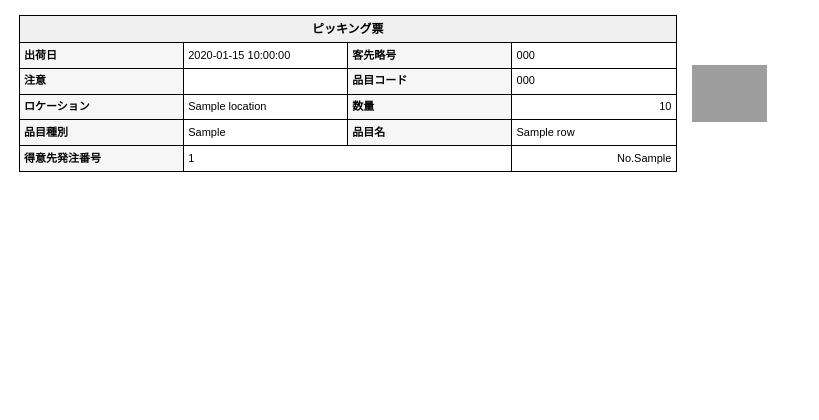
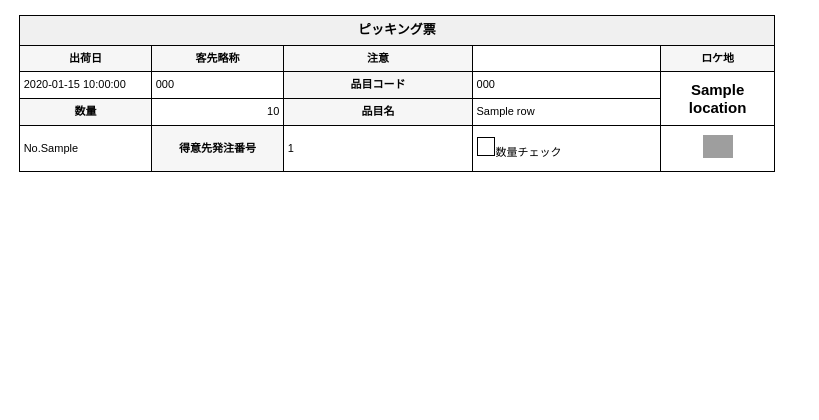
Before and after one commit to tenntya/pickingsystem, a Python web app: template src/templates/product_list_table.html in a window 1280 px wide. Shown: the top 420 px of the page, without its empty margins (0-819 px from the left). Run offline with Jinja, Linux system fonts and the light colour scheme; the template is opened without the code that fills it: most values are stand-ins (such as "Sample title", 1, 10 or a date in 2020); grey boxes are pictures that could not be loaded.

Commit message:
Adjust QR code styling in picking template

```diff
--- a/src/templates/product_list_table.html
+++ b/src/templates/product_list_table.html
@@ -1,15 +1,22 @@
 <!DOCTYPE html>
+
 <html lang="ja">
+
 <head>
+
     <meta charset="UTF-8">
+
     <title>ピッキング票 印刷用</title>
+
     <style>
+
         @page {
             size: A4;
             margin: 0;
         }
 
         html,
+
         body {
             width: 210mm;
             min-height: 297mm;
@@ -26,6 +33,7 @@
             min-height: 297mm;
             display: flex;
             flex-direction: column;
+
         }
 
         .picking-block {
@@ -41,7 +49,6 @@
             margin: 0 5mm;
             padding: 4mm 0;
             gap: 2mm;
-            align-items: stretch;
         }
 
         .info-box {
@@ -55,28 +62,52 @@
             table-layout: fixed;
         }
 
+        col.col-small {
+            width: 28mm;
+        }
+
+        col.col-medium {
+            width: 40mm;
+        }
+
+        col.col-qr {
+            width: 24mm;
+        }
+
         td {
             border: 0.15mm solid #000;
-            padding: 1.2mm 1.1mm;
+            padding: 0.7mm 1mm;
             vertical-align: middle;
             word-break: break-all;
+            box-sizing: border-box;
         }
 
         .header {
             font-weight: bold;
-            font-size: 12px;
+            font-size: 13px;
             text-align: center;
             background-color: #f0f0f0;
         }
 
-        .label {
-            width: 30mm;
+        .label-cell {
             font-weight: bold;
-            text-align: left;
+            text-align: center;
             background-color: #f6f6f6;
+            white-space: nowrap;
         }
 
-        .value {
+        .notice-cell {
+            align-items: center;
+            gap: 0.8mm;
+            text-align: left;
+        }
+
+        .notice-label {
+            font-weight: bold;
+            white-space: nowrap;
+        }
+
+        .value-cell {
             text-align: left;
         }
 
@@ -85,22 +116,50 @@
             white-space: nowrap;
         }
 
-        .qr-box {
-            width: 24mm;
-            display: flex;
+        .number-cell {
+            white-space: nowrap;
+        }
+        .location-cell {
             align-items: center;
             justify-content: center;
-            padding: 2mm;
+            text-align: center;
+            font-size: 15px;
+            font-weight: 600;
+            line-height: 1.15;
+            word-break: break-word;
+        }
+
+        .check-cell {
+            align-items: center;
+            justify-content: flex-start;
+            gap: 0.8mm;
+            white-space: nowrap;
+        }
+
+        .check-label {
+            line-height: 1.1;
+        }
+
+        .qr-cell {
+            text-align: center;
+            white-space: nowrap;
+            padding: 0;
+        }
+
+        .qr-cell img {
+            width: 8mm;
+            height: 8mm;
+            object-fit: contain;
+        }
+        .checkbox {
+            display: inline-block;
+            width: 5mm;
+            height: 5mm;
+            border: 0.2mm solid #000;
             box-sizing: border-box;
         }
 
-        .qr-box img {
-            max-width: 100%;
-            max-height: 100%;
-        }
-
         .placeholder {
-            display: flex;
             align-items: center;
             justify-content: center;
             color: #aaa;
@@ -109,10 +168,15 @@
             flex: 1;
             border: 0.2mm dashed #ccc;
         }
+
     </style>
+
 </head>
+
 <body>
+
 {% if pages %}
+
     {% for page in pages %}
     <div class="page">
         {% for row in page %}
@@ -120,44 +184,49 @@
             <div class="block-inner">
                 <div class="info-box">
                     <table>
+                        <colgroup>
+                            <col class="col-small">
+                            <col class="col-small">
+                            <col class="col-medium">
+                            <col class="col-medium">
+                            <col class="col-qr">
+                        </colgroup>
+
                         <tr>
-                            <td class="header" colspan="4">ピッキング票</td>
+                            <td class="header" colspan="5">ピッキング票</td>
                         </tr>
+
                         <tr>
-                            <td class="label">出荷日</td>
-                            <td class="value">{{ row.shipDate }}</td>
-                            <td class="label">客先略号</td>
-                            <td class="value">{{ row.clientCode }}</td>
+                            <td class="label-cell">出荷日</td>
+                            <td class="label-cell">客先略称</td>
+                            <td class="label-cell">注意</td>
+                            <td class="notice-cell">{{ row.notice or '' }}</td>
+                            <td class="label-cell">ロケ地</td>
                         </tr>
+
                         <tr>
-                            <td class="label">注意</td>
-                            <td class="value">{{ row.notice }}</td>
-                            <td class="label">品目コード</td>
-                            <td class="value">{{ row.productCode }}</td>
+                            <td class="value-cell">{{ row.shipDate or '' }}</td>
+                            <td class="value-cell">{{ row.clientCode or '' }}</td>
+                            <td class="label-cell">品目コード</td>
+                            <td class="value-cell">{{ row.productCode or '' }}</td>
+                            <td class="location-cell" rowspan="2">{{ row.location or '' }}</td>
                         </tr>
+
                         <tr>
-                            <td class="label">ロケーション</td>
-                            <td class="value">{{ row.location }}</td>
-                            <td class="label">数量</td>
-                            <td class="value quantity-cell">{{ row.quantity }}</td>
+                            <td class="label-cell">数量</td>
+                            <td class="value-cell quantity-cell">{{ row.quantity or '' }}</td>
+                            <td class="label-cell">品目名</td>
+                            <td class="value-cell">{{ row.productName or '' }}</td>
                         </tr>
+
                         <tr>
-                            <td class="label">品目種別</td>
-                            <td class="value">{{ row.itemType }}</td>
-                            <td class="label">品目名</td>
-                            <td class="value">{{ row.productName }}</td>
-                        </tr>
-                        <tr>
-                            <td class="label">得意先発注番号</td>
-                            <td class="value" colspan="2">{{ row.orderNumber }}</td>
-                            <td class="value" style="text-align: right;">No.{{ row.no }}{% if row.is_child and row.parent_no %} (親: {{ row.parent_no }}){% endif %}</td>
+                            <td class="value-cell number-cell">No.{{ row.no }}{% if row.is_child and row.parent_no %} (親: {{ row.parent_no }}){% endif %}</td>
+                            <td class="label-cell">得意先発注番号</td>
+                            <td class="value-cell">{{ row.orderNumber or '' }}</td>
+                            <td class="check-cell"><span class="checkbox"></span><span class="check-label">数量チェック</span></td>
+                            <td class="qr-cell">{% if row.qr_path %}<img src="{{ row.qr_path }}" alt="QR">{% endif %}</td>
                         </tr>
                     </table>
-                </div>
-                <div class="qr-box">
-                    {% if row.qr_path %}
-                    <img src="{{ row.qr_path }}" alt="QR">
-                    {% endif %}
                 </div>
             </div>
         </div>
@@ -169,7 +238,6 @@
         <div class="picking-block">
             <div class="block-inner">
                 <div class="info-box placeholder">データがありません</div>
-                <div class="qr-box"></div>
             </div>
         </div>
     </div>
```
